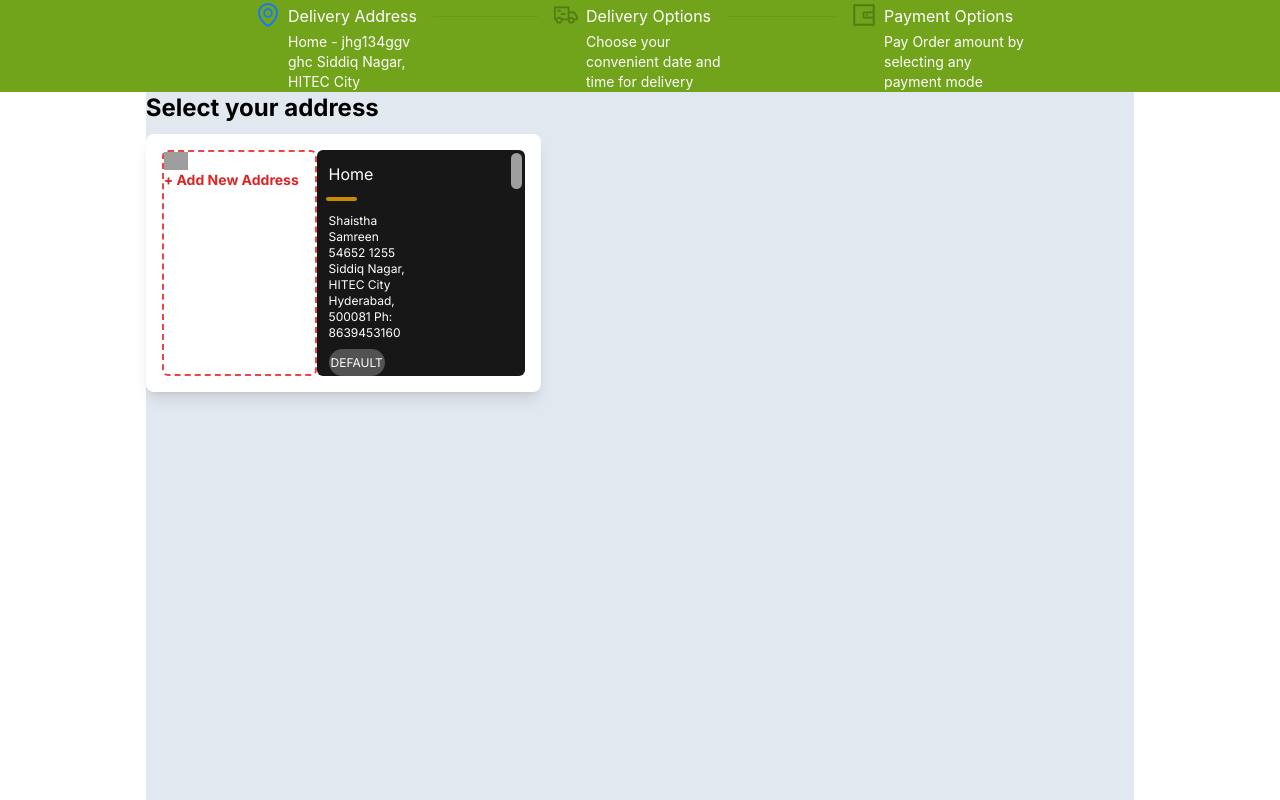
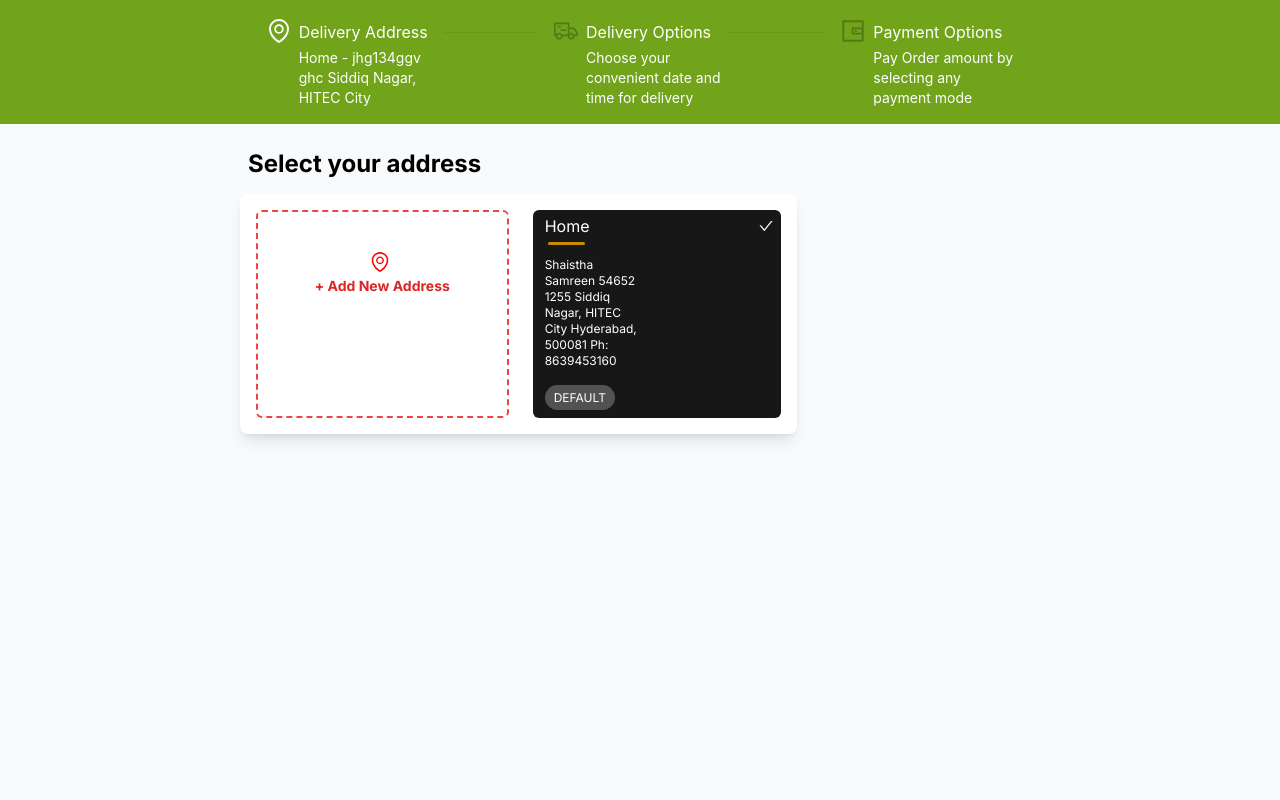
Before and after one commit to Appkube-ecommerce/appkube-ecommerce-sui, a Next.js app: page /buyer/Checkout/DeliveryAddress in a window 1280 px wide. Shown: the top 800 px of the page. Built offline with nearby package versions, Linux system fonts and the light colour scheme; grey boxes are pictures that could not be loaded.

Commit message:
worked on the delivery address page

```diff
--- a/src/app/admin/orders/summary/page.js
+++ b/src/app/admin/orders/summary/page.js
@@ -23,6 +23,3 @@ const Page = () => {
 };
 
 export default Page;
-
-
-Page.js
--- a/src/components/buyer/Checkout/DeliveryAddress/DeliveryAddress.js
+++ b/src/components/buyer/Checkout/DeliveryAddress/DeliveryAddress.js
@@ -1,32 +1,39 @@
 import Link from 'next/link';
-const DeliveryAddress= () => {
+import { CheckOutlined, EnvironmentOutlined } from '@ant-design/icons';
+
+const DeliveryAddress = () => {
     return (
-        <div className=' h-screen bg-slate-200'>
-                <div className=''>
-
-                <h1 className="text-2xl"><b>Select your address</b></h1>
-                <div className='bg-white shadow-lg flex rounded-lg h-[30%] w-[40%] p-4 mt-[1%]'>
-                <Link href="/" className='border-dashed border-2 border-red-500 rounded-md items-center justify-center'>
-                        <div><img class="h-[10%] w-[16%]" src='https://png.pngtree.com/png-vector/20230106/ourmid/pngtree-flat-red-location-sign-png-image_6553065.png'></img></div>
+        <div className='h-screen bg-slate-50 w-screen'>
+            <div className=' w-6/12 h-80 ml-56 p-4'>
+                <h1 className="text-2xl p-2"><b>Select your address</b></h1>
+                <div className='bg-white shadow-lg flex rounded-lg h-60 w-11/12 p-4 mt-[1%]'>
+                    {/* Container to hold both links */}
+                    <div className='flex w-full gap-6'>
+                        {/* Add New Address link */}
+                        <Link href="/" className='flex-1 border-dashed border-2 border-red-500 rounded-md text-center'>
+                            <EnvironmentOutlined style={{ fontSize: '20px', color: 'red', marginRight: '4px' , marginTop: '40px'}} />
                             <div className='text-red-600 text-sm'><b>+ Add New Address</b></div>
                         </Link>
-                     <Link href='/' className=' bg-neutral-900 rounded-md text-white'>
-                        <div className='flex h-[20%]'>
-                            <div className='text-left p-3 h-[30%]'>Home</div>
-                            <div className='h-[100%] w-[20%] ml-[60%]'><img class="w-[80%] rounded-full h-[80%] mt-[20%]" src='https://static.vecteezy.com/system/resources/previews/023/465/792/non_2x/check-mark-dark-mode-glyph-ui-icon-accept-action-task-management-user-interface-design-white-silhouette-symbol-on-black-space-solid-pictogram-for-web-mobile-isolated-illustration-vector.jpg'></img></div>
+                        {/* Home link */}
+                        <Link href='/' className='flex-1 bg-neutral-900 rounded-md text-white'>
+                            <div className='flex'>
+                                <div className='text-left px-3 py-1 h-[30%]'>Home</div>
+                                <div className='h-[100%] w-[20%] ml-[60%]'></div>
+                                <CheckOutlined style={{ fontSize: '20px', height: '20px', width: '14px', marginRight: '8px' , marginTop: "6px" }} />
                             </div>
-                        <div className='h-[1.5%] w-[15%] bg-yellow-600 rounded-md ml-[4.5%] mt-[1%]'></div>
+
+                            <div className='h-[1.5%] w-[15%] bg-yellow-600 rounded-md ml-[6%]'></div>
                             <div className='text-left p-3  h-[60%] w-[50%] text-xs'>
                                 <p className='text-left'>
                                     Shaistha Samreen 54652 1255 Siddiq Nagar, HITEC City Hyderabad, 500081 Ph: 8639453160
                                 </p>
-                            <button className='mt-[10%] h-[25%] w-[70%] bg-neutral-600 rounded-full text-xs'>DEFAULT</button>
+                                <button className='mt-4 h-[25%] w-[70%] bg-neutral-600 rounded-full'>DEFAULT</button>
                             </div>
                         </Link>
                     </div>
                 </div>
             </div>
-
+        </div>
     )
 }
 
--- a/src/components/buyer/Checkout/DeliveryOption/DeliveryOption.js
+++ b/src/components/buyer/Checkout/DeliveryOption/DeliveryOption.js
@@ -48,7 +48,7 @@ const DeliveryOption = () => {
   };
 
   return (
-    <div className='w-full grid grid-cols-2 gap-10 mr-36 ml-36'>
+    <div className='w-full grid grid-cols-2 gap-10 mr-36 ml-36 bg-slate-50'>
       <div>
       <Card title="Select a Delivery Option">
         <div className='w-[100%]'>
--- a/src/components/buyer/Checkout/PaymentOption/PaymentOption.js
+++ b/src/components/buyer/Checkout/PaymentOption/PaymentOption.js
@@ -34,7 +34,7 @@ export default function PaymentOption
   return (
     <>
 
-      <Layout className="h-screen">
+      <Layout className="h-screen bg-slate-50 w-full">
         <Sider
           trigger={null}
           collapsible
--- a/src/components/buyer/Checkout/timeline.js
+++ b/src/components/buyer/Checkout/timeline.js
@@ -14,7 +14,7 @@ const Timeline = () => {
         {
             title: 'Delivery Address',
             description: 'Home - jhg134ggv ghc Siddiq Nagar, HITEC City',
-            icon: <EnvironmentOutlined />,
+            icon: <EnvironmentOutlined style={{ color: 'white' }} />,
             onClick: () => router.push("/buyer/Checkout/DeliveryAddress")
         },
         {
@@ -39,7 +39,7 @@ const Timeline = () => {
     return (
         <div className='bg-[#71a31b] w-full flex justify-center'>
             <Steps
-            className="w-[60%] text-sm"
+                className="w-7/12 text-sm mt-4 mb-4"
                 direction="horizontal"
                 current={current}
                 onChange={onChange}
@@ -48,7 +48,7 @@ const Timeline = () => {
                     <Step
                         key={index}
                         title={<span style={{ color: 'white'}}>{step.title}</span>}
-                    description={<span style={{ color: 'white' }}>{step.description}</span>}
+                        description={<div style={{ color: 'white' }}>{step.description}</div>} // Set whiteSpace to 'pre-line' to allow line breaks
                         icon={step.icon}
                         onClick={step.onClick}
                     />
```
Lines whose indentation alone changed are shown as unchanged.
